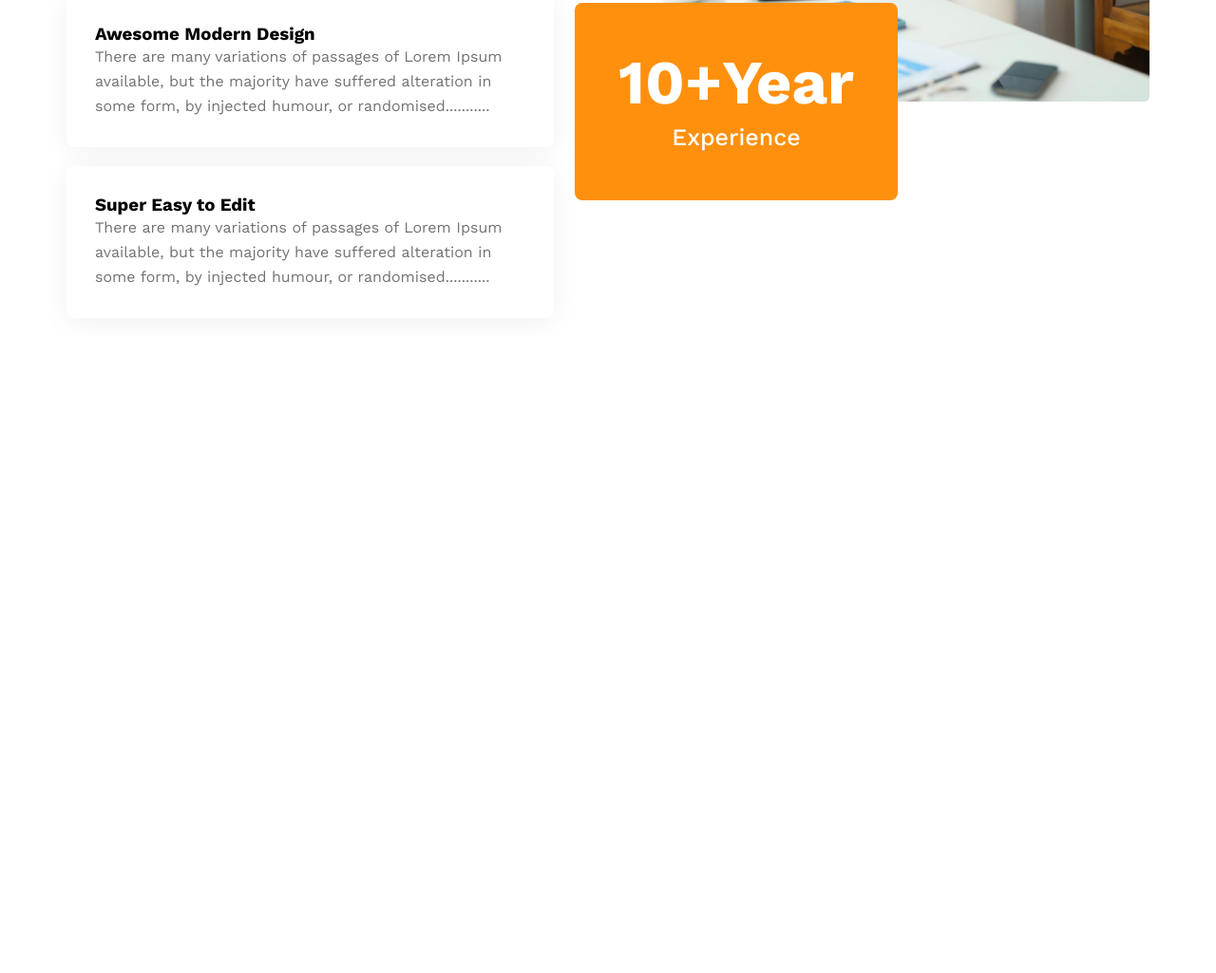
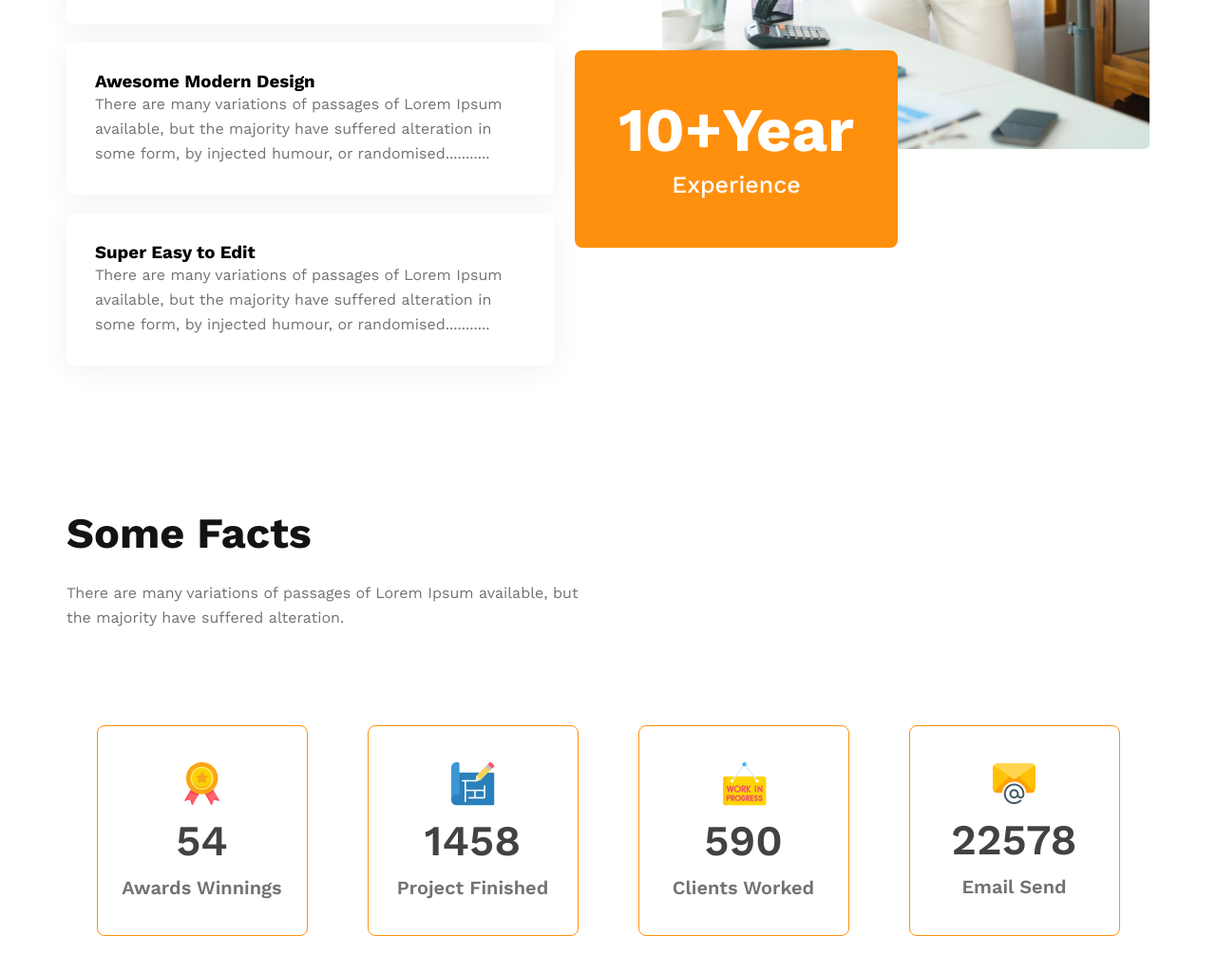
Before and after one commit to MamunKhan71/g3-architech, a plain HTML site: page index.html in a window 1280 px wide. Shown: the part 2478-3503 px from the top of the page at 95% size. Before the commit the page ends 2833 px from the top, so only its background shows below. Drawn offline with nearby package versions, Linux system fonts and the light colour scheme.

Commit message:
Added fact section

```diff
--- a/index.html
+++ b/index.html
@@ -70,7 +70,8 @@
                             <hr>
                             <h1>Features you will love & enjoy</h1>
                         </div>
-                        <p class="feature-details">There are many variations of passages of Lorem Ipsum available, but the majority have
+                        <p class="feature-details">There are many variations of passages of Lorem Ipsum available, but
+                            the majority have
                             suffered alteration in some form, by injected humour, or randomised words which don't look
                             even</p>
                         <div class="card-container">
@@ -109,7 +110,39 @@
             </div>
         </section>
         <!-- feature section end  -->
-
+        <!-- fact section start  -->
+        <section class="fact-section-container">
+            <div class="container">
+                <div class="fact-section-text">
+                    <h1>Some Facts</h1>
+                    <p>There are many variations of passages of Lorem Ipsum available, but the majority have suffered
+                        alteration.</p>
+                </div>
+                <div class="fact-container">
+                    <div class="box">
+                        <img src="./images/icons/ribon.png" alt="">
+                        <h4>54</h4>
+                        <p>Awards Winnings</p>
+                    </div>
+                    <div class="box">
+                        <img src="./images/icons/projects.png" alt="">
+                        <h4>1458</h4>
+                        <p>Project Finished</p>
+                    </div>
+                    <div class="box">
+                        <img src="./images/icons/customers.png" alt="">
+                        <h4>590</h4>
+                        <p>Clients Worked</p>
+                    </div>
+                    <div class="box">
+                        <img src="./images/icons/email.png" alt="">
+                        <h4>22578</h4>
+                        <p>Email Send</p>
+                    </div>
+                </div>
+            </div>
+        </section>
+        <!-- fact section end  -->
     </main>
     <footer>
 
--- a/styles/style.css
+++ b/styles/style.css
@@ -140,6 +140,11 @@ header {
 }
 
 /* Feature List  */
+.list-of-features {
+    margin-bottom: 130px;
+    margin-top: 50px;
+}
+
 .list-features-container {
     display: flex;
     justify-content: space-between;
@@ -218,6 +223,56 @@ hr {
     line-height: 40px;
 }
 
+/* fact section style  */
+.fact-section-text {
+    width: 542px;
+}
+
+.fact-section-text h1,
+.sponsor-section-text h1 {
+    color: var(--Dark-01, #131313);
+    font-size: 45px;
+    font-weight: 700;
+    margin-bottom: 24px;
+}
+
+.fact-section-text p {
+    margin-bottom: 100px;
+}
+
+.fact-container {
+    display: flex;
+    justify-content: space-around;
+}
+
+.box {
+    display: flex;
+    justify-content: center;
+    flex-direction: column;
+    gap: 10px;
+    align-items: center;
+    border-radius: 8px;
+    border: 1px solid #FF900E;
+    width: 220px;
+    height: 220px;
+}
+
+.fact-section-container {
+    margin-bottom: 180px;
+}
+
+.box h4 {
+    color: var(--Dark-02, #424242);
+    font-size: 45px;
+    font-weight: 600;
+}
+
+.box p {
+    color: var(--Dark-03, #727272);
+    font-size: 20px;
+    font-weight: 600;
+}
+
 /* Responsive Header  */
 
 @media screen and (max-width:576px) {
@@ -258,34 +313,43 @@ hr {
     .team-features {
         text-align: center;
     }
-    .feature-headings{
+
+    .feature-headings {
         flex-direction: column;
         text-align: center;
         align-items: center;
     }
-    .feature-headings h1{
+
+    .feature-headings h1 {
         font-size: 2rem;
     }
-    .list-features-container{
+
+    .list-features-container {
         flex-direction: column-reverse;
     }
-    .features .feature-headings , .features .card-container{
+
+    .features .feature-headings,
+    .features .card-container {
         padding: 20px;
         width: 80%;
     }
-    .feature-details{
+
+    .feature-details {
         width: 90%;
         text-align: center;
     }
-    .card{
+
+    .card {
         text-align: center;
     }
-    .feature-headings hr{
+
+    .feature-headings hr {
         height: 0px;
         width: 50%;
         border-left: 0;
         border-top: 6px solid #FF900E;
     }
+
     .list-features-container section {
         width: 100%;
         display: flex;
@@ -293,21 +357,44 @@ hr {
         justify-content: center;
         align-items: center;
     }
+
     .list-features-container {
         justify-content: center;
         gap: 10px;
     }
-    .img-container, .experience-box{
+
+    .img-container,
+    .experience-box {
         position: static;
         margin-top: 20px;
     }
-    .features-img{
+
+    .features-img {
         display: flex;
         justify-content: center;
         width: 100%;
     }
-    .img-container{
+
+    .img-container {
         width: 90%;
     }
 
+    .fact-container {
+        flex-direction: column;
+        gap: 20px;
+        justify-content: center;
+        align-items: center;
+    }
+
+    .fact-section-text {
+        width: 100%;
+        text-align: center;
+    }
+
+    .fact-section-text p {
+        padding: 20px;
+        margin-bottom: 10px;
+
+    }
+
 }
```
